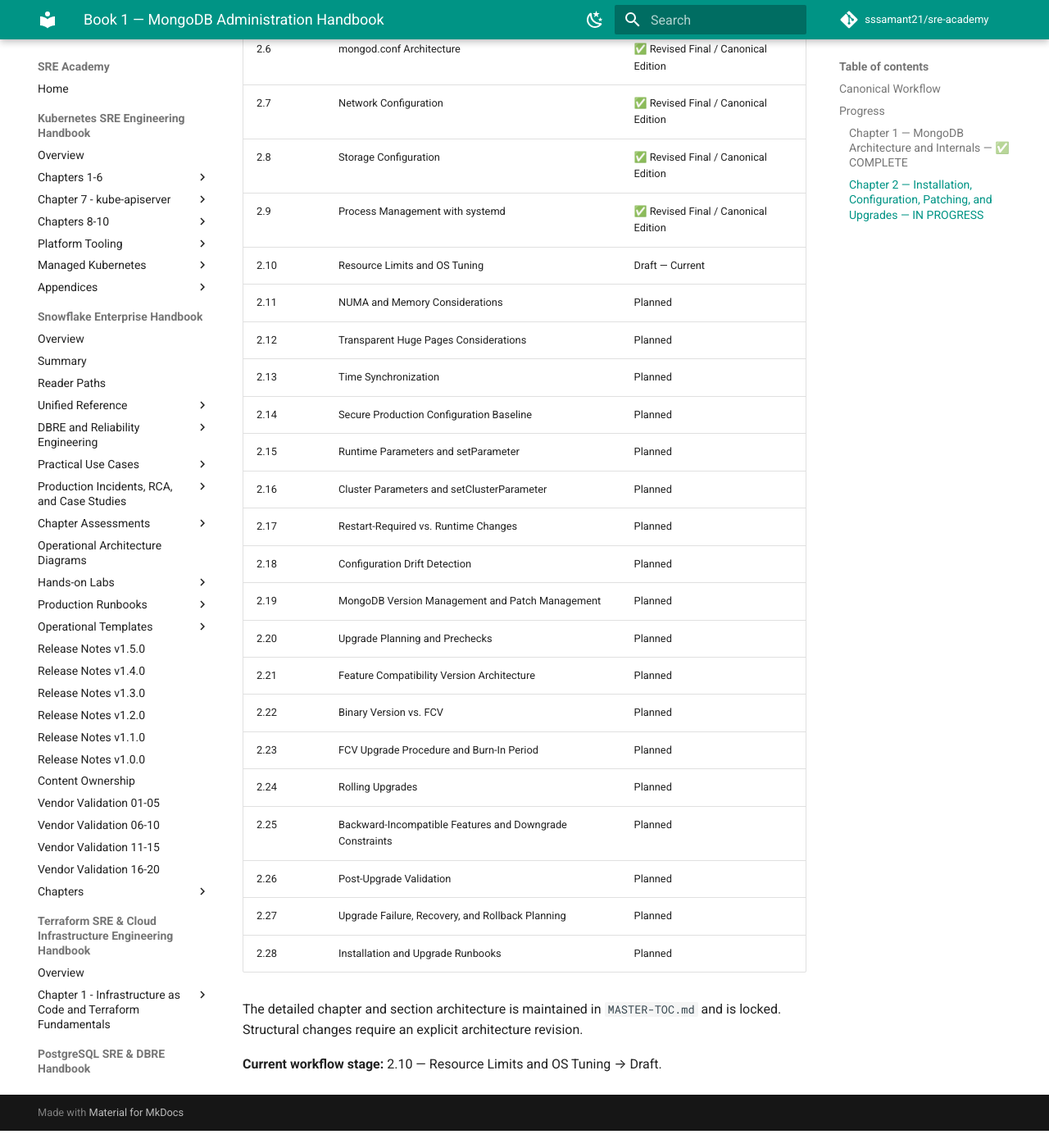
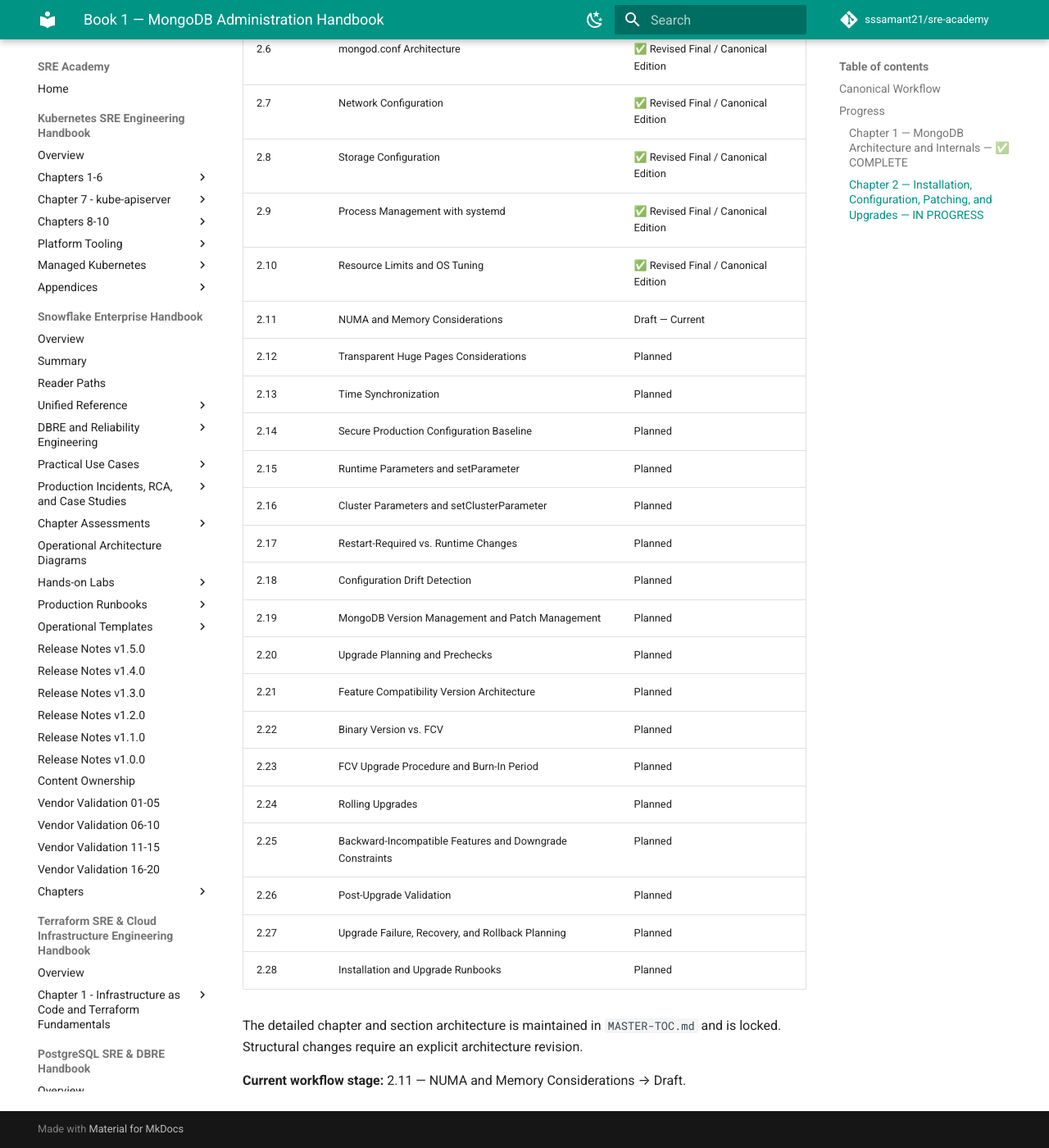
Before and after one commit to sssamant21/sre-academy, an MkDocs documentation site: the page built from docs/books/mongodb/mongodb-administration-handbook/README.md, in a window 1280 px wide and 1400 px high, scrolled down 1244 px. Shown: the whole window at 82% size. Built offline with MkDocs 1.6.1 and Material for MkDocs 9.7.7, drawn with Linux system fonts in a browser that asks for light colours; comment, search, counter and statistics services are not loaded; before the commit the page ends 2623 px from its top, so only the background shows below that; some of the changed text lies outside the part shown.

Commit message:
mongodb: advance Chapter 2 to section 2.11

```diff
--- a/docs/books/mongodb/mongodb-administration-handbook/README.md
+++ b/docs/books/mongodb/mongodb-administration-handbook/README.md
@@ -32,8 +32,8 @@
 | 2.7 | Network Configuration | ✅ Revised Final / Canonical Edition |
 | 2.8 | Storage Configuration | ✅ Revised Final / Canonical Edition |
 | 2.9 | Process Management with systemd | ✅ Revised Final / Canonical Edition |
-| 2.10 | Resource Limits and OS Tuning | Draft — Current |
-| 2.11 | NUMA and Memory Considerations | Planned |
+| 2.10 | Resource Limits and OS Tuning | ✅ Revised Final / Canonical Edition |
+| 2.11 | NUMA and Memory Considerations | Draft — Current |
 | 2.12 | Transparent Huge Pages Considerations | Planned |
 | 2.13 | Time Synchronization | Planned |
 | 2.14 | Secure Production Configuration Baseline | Planned |
@@ -54,4 +54,4 @@
 
 The detailed chapter and section architecture is maintained in `MASTER-TOC.md` and is locked. Structural changes require an explicit architecture revision.
 
-**Current workflow stage:** 2.10 — Resource Limits and OS Tuning → Draft.
+**Current workflow stage:** 2.11 — NUMA and Memory Considerations → Draft.
```
Also changed, not shown: other parts of docs/books/mongodb/mongodb-administration-handbook/README.md (+1 -1 lines).
